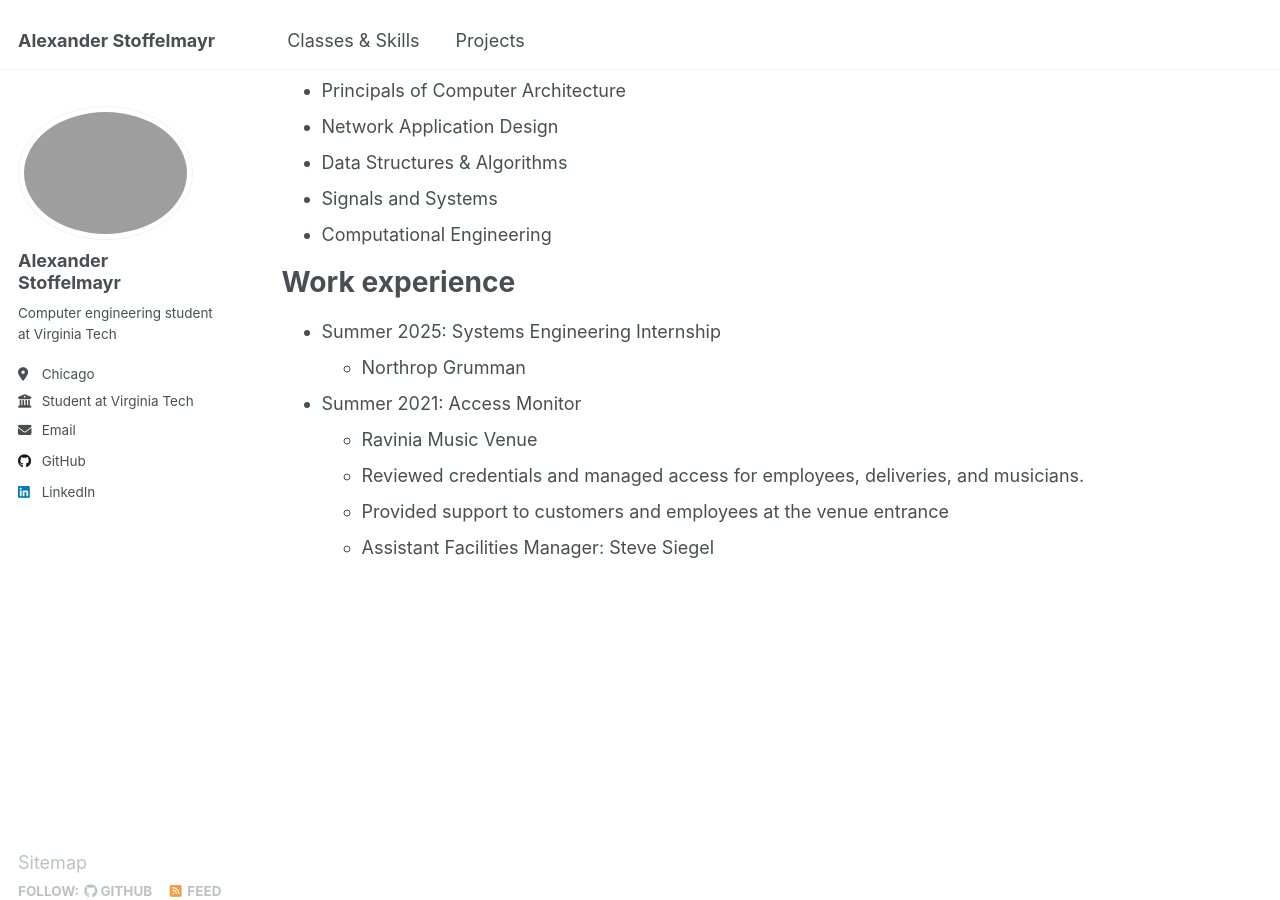
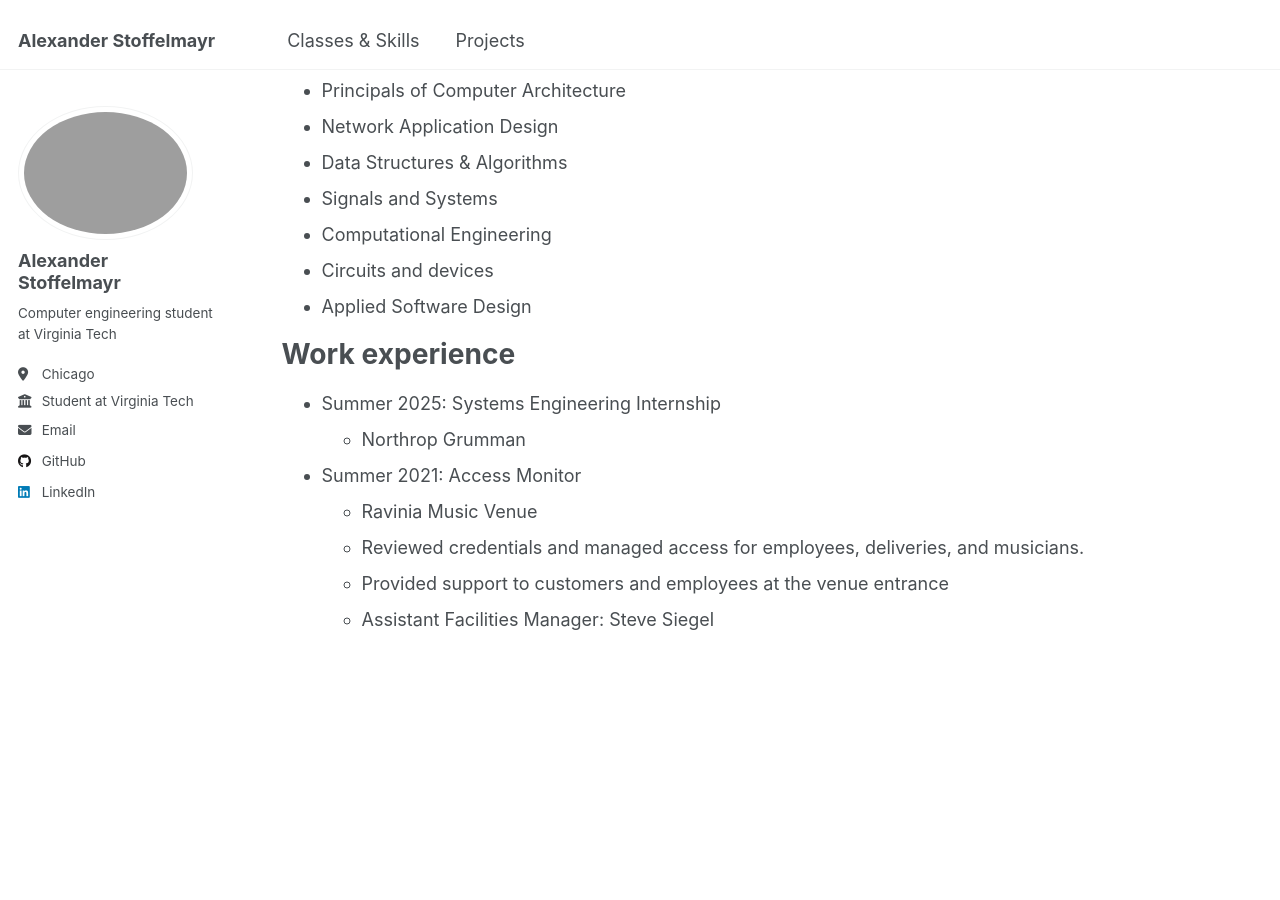
Before and after one commit to alexStoff/alexStoff.github.io, a Jekyll site: the page built from _pages/cv.md, in a window 1280 px wide and 900 px high, scrolled down 1080 px. Built offline with Jekyll 4.4.1, drawn with Linux system fonts in a browser that asks for light colours.

Commit message:
Update cv.md

```diff
--- a/_pages/cv.md
+++ b/_pages/cv.md
@@ -46,6 +46,8 @@ Relevant Classes
 * Data Structures & Algorithms
 * Signals and Systems
 * Computational Engineering
+* Circuits and devices
+* Applied Software Design
 
 
 Work experience
```
